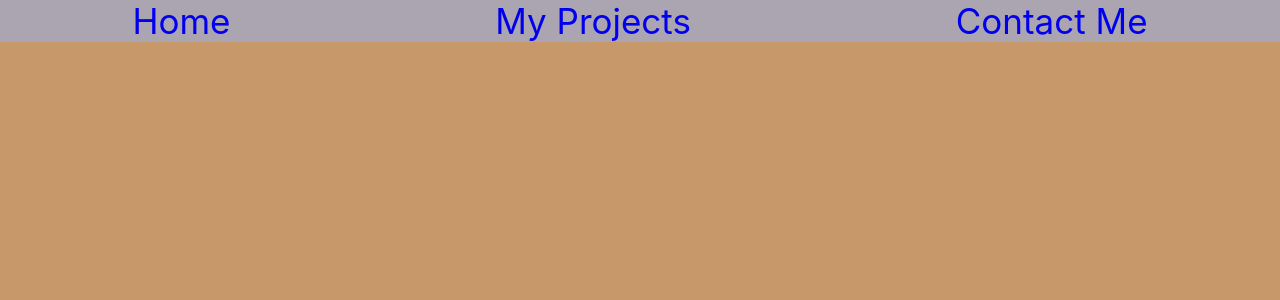
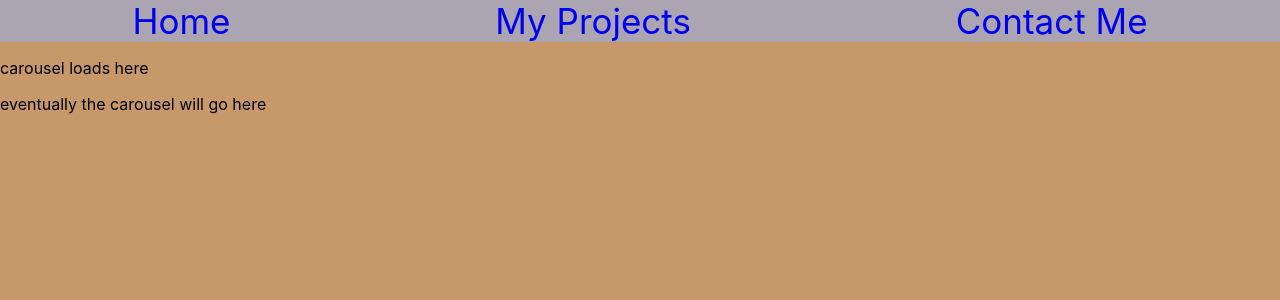
Before and after one commit to amanda-hecht89/Amanda-Website, a React (Create React App) app: page /projects in a window 1280 px wide. Shown: the top 300 px of the page. Built offline with nearby package versions, Linux system fonts and the light colour scheme; a web font is replaced by a local one.

Commit message:
more setup for carousel, components connected correctly

```diff
--- a/src/App.js
+++ b/src/App.js
@@ -6,10 +6,11 @@ import {
 } from 'react-router-dom';
 
 import ContactMe from './ContactMe';
-import Portfolio from './Portfolio';
+import Projects from './Projects';
 import Welcome from './Welcome';
 import './App.css';
 import './Fancy.css';
+
 
 export default function App() {
   return (
@@ -18,7 +19,7 @@ export default function App() {
 
         <nav className="nav-header">
           <Link className="nav-items" to="/">Home</Link>
-          <Link className="nav-items" to="/portfolio">My Projects</Link>
+          <Link className="nav-items" to="/projects">My Projects</Link>
           <Link className="nav-items" to="/credits">Contact Me</Link>
         </nav>
         {/* A <Switch> looks through its children <Route>s and
@@ -27,15 +28,20 @@ export default function App() {
           <Route exact path="/">
             <Welcome />
           </Route>
-          <Route exact path="/portfolio">
-            <Portfolio />
+          <Route exact path="/projects">
+            <Projects />
           </Route>
           <Route exact path="/credits">
             <ContactMe />
           </Route>
         </Switch>
       </div>
+      <div>
+        <p>eventually the carousel will go here</p>
+
+      </div>
     </Router>
+
 
   );
 }
--- a/src/Projects.js
+++ b/src/Projects.js
@@ -2,6 +2,8 @@ import React from 'react';
 
 export default function Projects() {
   return (
-    <div>Projects</div>
+    <div>
+      <p>carousel loads here</p>
+    </div>
   );
 }
```
Also changed, not shown: src/Carousel.js (deleted, +0 -7 lines), src/helper/slides.json (added, +27 -0 lines).
